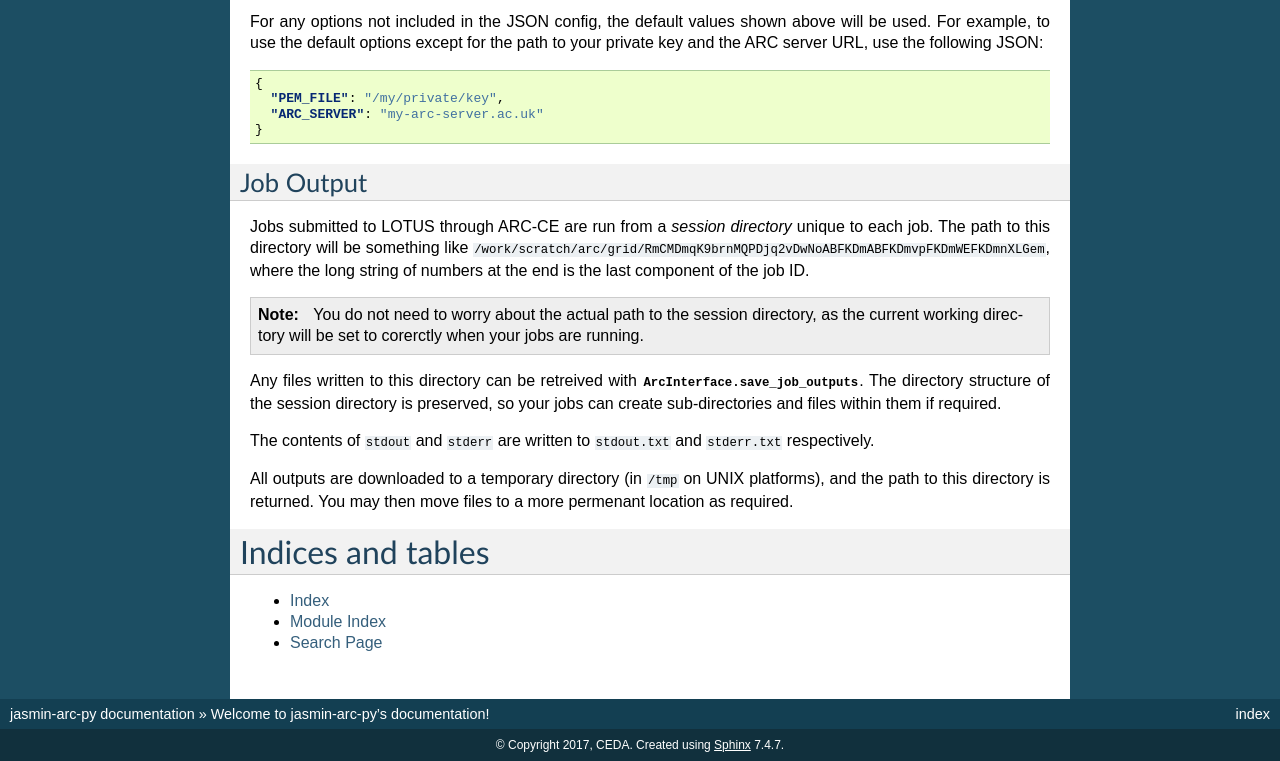
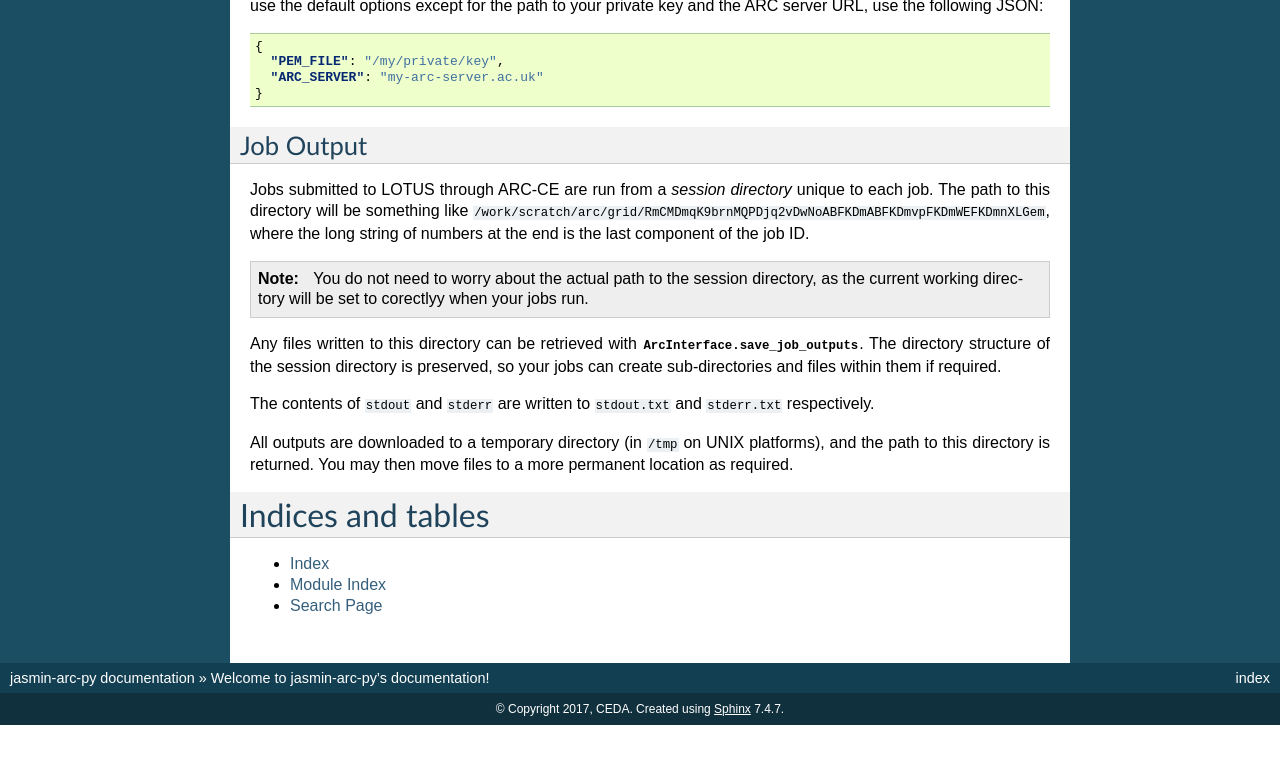
Before and after one commit to joesingo/jasmin-arc-py, a Sphinx documentation site: the page built from doc/source/index.rst, in a window 1280 px wide and 900 px high, scrolled down 1859 px, cut to the strip 139-900 px from the top of the window. Built offline with Sphinx 7.4.7, drawn with Linux system fonts in a browser that asks for light colours; after the commit the page ends 2723 px from its top, so only the background shows below that; some of the changed text lies outside the part shown.

Commit message:
Fix spelling mistakes and clarify wording in docs

```diff
--- a/doc/source/index.rst
+++ b/doc/source/index.rst
@@ -124,9 +122,9 @@ string of numbers at the end is the last component of the job ID.
 .. note::
 
    You do not need to worry about the actual path to the session directory, as the current working
-   directory will be set to corerctly when your jobs are running.
+   directory will be set to corectlyy when your jobs run.
 
-Any files written to this directory can be retreived with `ArcInterface.save_job_outputs`. The
+Any files written to this directory can be retrieved with `ArcInterface.save_job_outputs`. The
 directory structure of the session directory is preserved, so your jobs can create sub-directories
 and files within them if required.
 
@@ -134,7 +132,7 @@ The contents of ``stdout`` and ``stderr`` are written to ``stdout.txt`` and ``st
 respectively.
 
 All outputs are downloaded to a temporary directory (in ``/tmp`` on UNIX platforms), and the path
-to this directory is returned. You may then move files to a more permenant location as required.
+to this directory is returned. You may then move files to a more permanent location as required.
 
 Indices and tables
 ==================
```
Also changed, not shown: other parts of doc/source/index.rst (+1 -3 lines), 2 other files.
